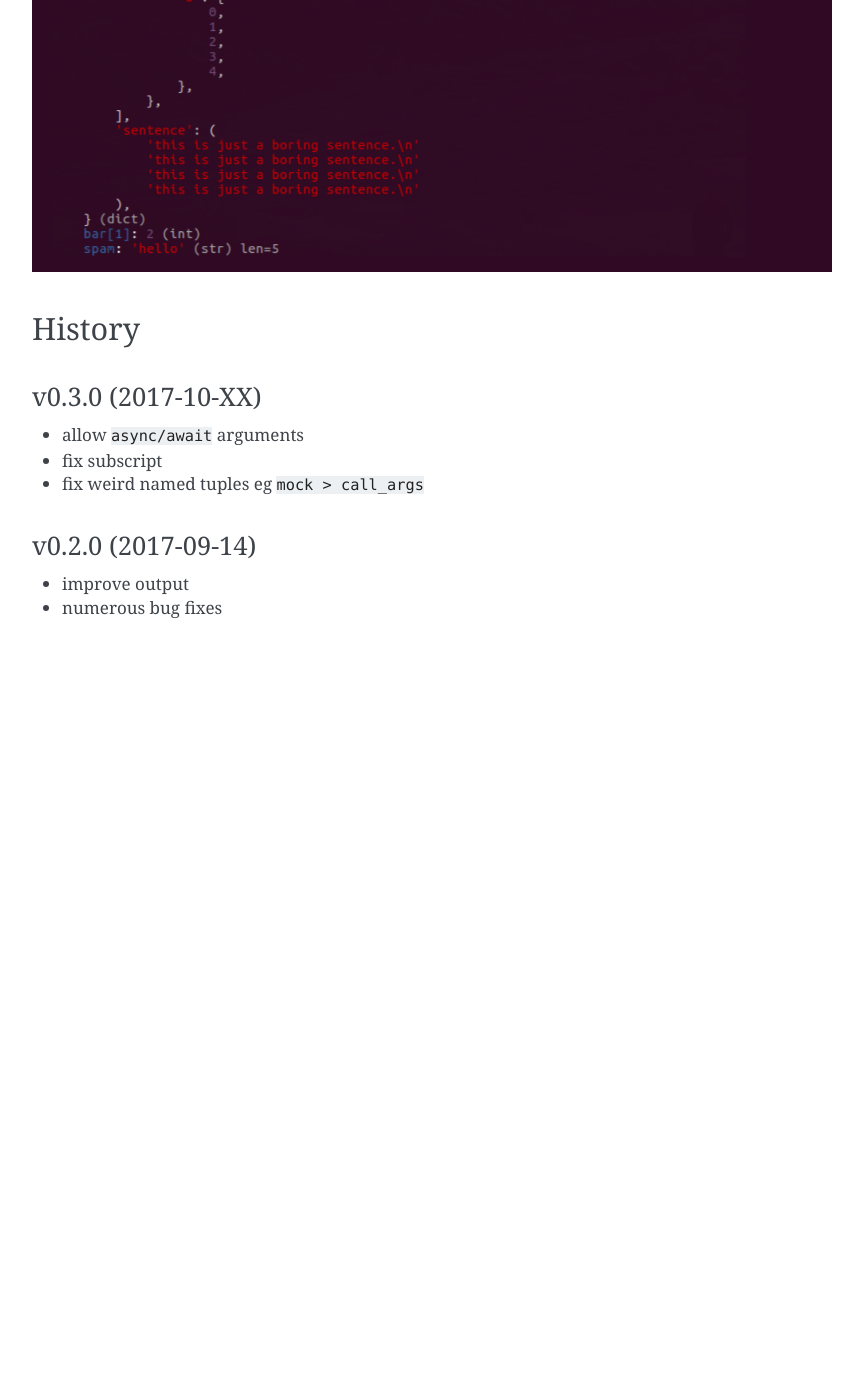
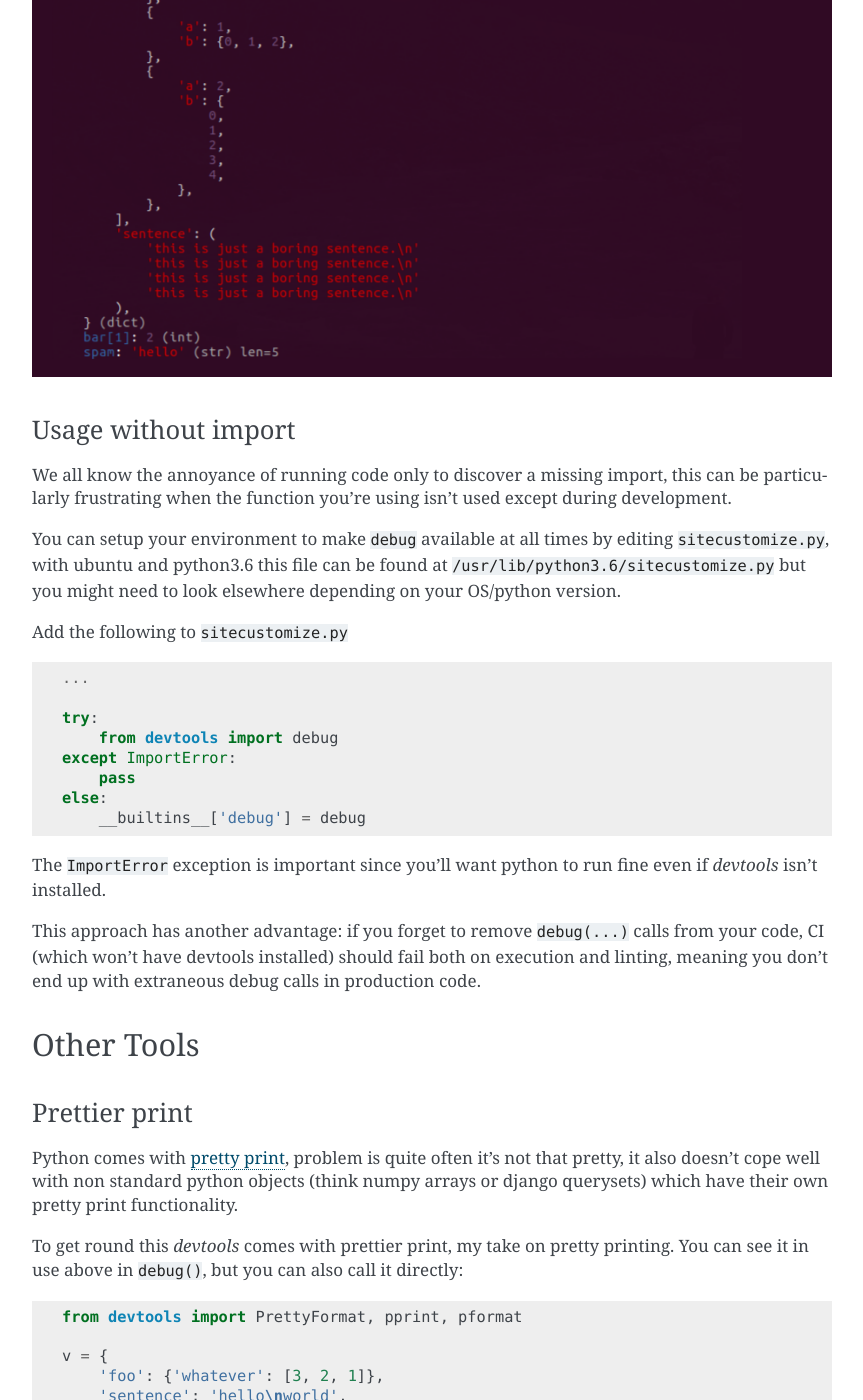
Before and after one commit to samuelcolvin/python-devtools, a Sphinx documentation site: the page built from docs/index.rst, in a window 1280 px wide and 1400 px high, scrolled down 1990 px. Shown: the whole window, without its empty margins (258-1121 px from the left). Built offline with Sphinx 7.4.7, drawn with Linux system fonts in a browser that asks for light colours; the version number could not be read and is left out; before the commit the page ends 2620 px from its top, so only the background shows below that; some of the changed text lies outside the part shown.

Commit message:
adding more docs

```diff
--- /dev/null
+++ b/docs/examples/ansi_colours.py
@@ -0,0 +1,10 @@
+from devtools import sprint, sformat
+
+sprint('this is red', sprint.red)
+
+sprint('this is bold underlined blue on a green background. yuck',
+       sprint.blue, sprint.bg_yellow, sprint.bold, sprint.underline)
+
+v = sformat('i am dim', sprint.dim)
+print(repr(v))
+# > '\x1b[2mi am dim\x1b[0m'
--- /dev/null
+++ b/docs/examples/prettier.py
@@ -0,0 +1,55 @@
+from devtools import PrettyFormat, pprint, pformat
+
+v = {
+    'foo': {'whatever': [3, 2, 1]},
+    'sentence': 'hello\nworld',
+    'generator': (i * 2 for i in [1, 2, 3]),
+}
+
+pprint(v)
+# > with colours:
+"""
+{
+    'foo': {
+        'whatever': [3, 2, 1],
+    },
+    'sentence': (
+        'hello\n'
+        'world'
+    ),
+    'generator': (
+        2,
+        4,
+        6,
+    ),
+}
+"""
+
+s = pformat(v, highlight=False)
+print(s)
+# > as above without colours, the generator will also be empty as it's already been evaluated
+
+pp = PrettyFormat(
+     indent_step=2,  # default: 4
+     indent_char='_',  # default: space
+     repr_strings=True,  # default: False
+     simple_cutoff=2,  # default: 10 (if repr is below this length it'll be shown on one line)
+     width=80,  # default: 120
+     yield_from_generators=False  # default: True (whether to evaluate generators)
+)
+
+print(pp(v))
+# >
+"""
+{
+__'foo': {
+____'whatever': [
+______'apple',
+______123,
+______45.67,
+____],
+__},
+__'sentence': 'hello\nworld',
+__'generator': <generator object <genexpr> at 0x7f448b7cebf8>,
+}
+"""
--- /dev/null
+++ b/docs/examples/sitecustomize.py
@@ -0,0 +1,8 @@
+...
+
+try:
+    from devtools import debug
+except ImportError:
+    pass
+else:
+    __builtins__['debug'] = debug
--- a/docs/index.rst
+++ b/docs/index.rst
@@ -21,7 +21,9 @@
 chances are you already have pygments installed if you're using ipython, otherwise it can be installed along
 with *devtools* via ``pip install devtools[pygments]``.
 
-debug print
+*python-devtools* has no requirements beyond python and optionally pygments.
+
+Debug print
 -----------
 
 Example:
@@ -40,6 +42,9 @@
 * each argument is printed "pretty" on a new line with
 * if ``pygments`` is installed the output will be highlighted
 
+Complex usage
+.............
+
 a more complex example of ``debug`` shows more of what it can do.
 
 .. literalinclude:: examples/2_input.py
@@ -49,9 +54,53 @@
 .. image:: examples/2_output.png
 
 
+Usage without import
+....................
+
+We all know the annoyance of running code only to discover a missing import, this can be particularly
+frustrating when the function you're using isn't used except during development.
+
+You can setup your environment to make ``debug`` available at all times by editing ``sitecustomize.py``,
+with ubuntu and python3.6 this file can be found at ``/usr/lib/python3.6/sitecustomize.py`` but you might
+need to look elsewhere depending on your OS/python version.
+
+Add the following to ``sitecustomize.py``
+
+.. literalinclude:: examples/sitecustomize.py
+
+The ``ImportError`` exception is important since you'll want python to run fine even if *devtools* isn't installed.
+
+This approach has another advantage: if you forget to remove ``debug(...)`` calls from your code, CI
+(which won't have devtools installed) should fail both on execution and linting, meaning you don't end up with
+extraneous debug calls in production code.
+
+Other Tools
+-----------
+
+Prettier print
+..............
+
+Python comes with `pretty print <https://docs.python.org/3/library/pprint.html>`_, problem is quite often
+it's not that pretty, it also doesn't cope well with non standard python objects (think numpy arrays or
+django querysets) which have their own pretty print functionality.
+
+To get round this *devtools* comes with prettier print, my take on pretty printing. You can see it in use above
+in ``debug()``, but you can also call it directly:
+
+.. literalinclude:: examples/prettier.py
+
+For more details on prettier printing, see
+`prettier.py <https://github.com/samuelcolvin/python-devtools/blob/master/devtools/prettier.py>`_.
+
+ANSI terminal colours
+.....................
+
+.. literalinclude:: examples/ansi_colours.py
+
+For more details on ansi colours, see
+`ansi.py <https://github.com/samuelcolvin/python-devtools/blob/master/devtools/ansi.py>`_.
 
 .. include:: ../HISTORY.rst
-
 
 .. |pypi| image:: https://img.shields.io/pypi/v/python-devtools.svg
    :target: https://pypi.python.org/pypi/python-devtools
```
Also changed, not shown: docs/examples/2_output.png, 1 other file.
